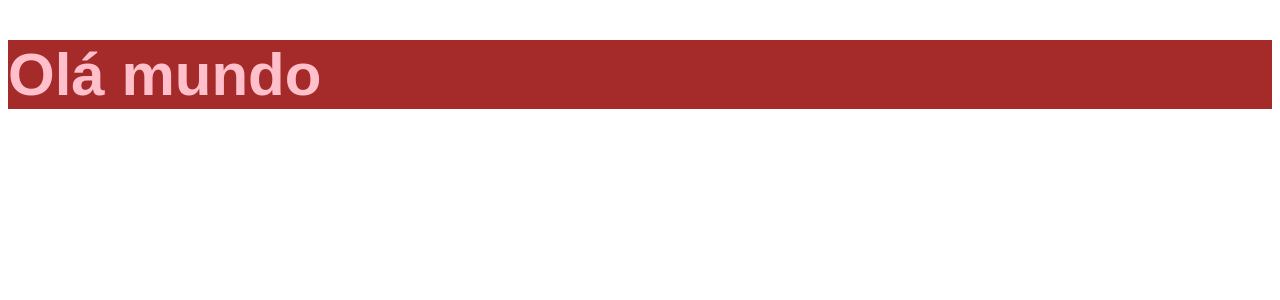
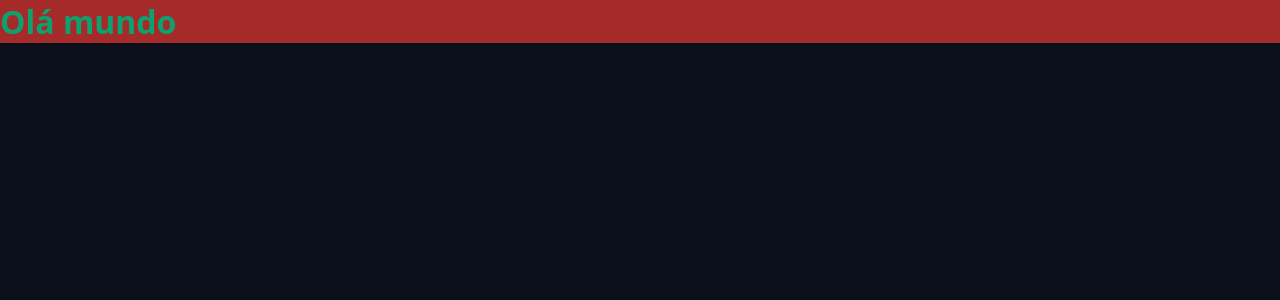
Before and after one commit to pablodesenvolvimento/chronos-pomodoro, a React (Vite) app: page / in a window 1280 px wide. Shown: the top 300 px of the page. Built offline with nearby package versions, Linux system fonts and the light colour scheme.

Commit message:
Variáveis e Reset de CSS do Chronos

```diff
--- a/src/styles/global.css
+++ b/src/styles/global.css
@@ -1,6 +1,20 @@
 body {
-    font-family: sans-serif;
-    font-size: 30px;
+    font-family: system-ui, -apple-system, BlinkMacSystemFont, 'Segoe UI', Roboto,
+        Oxygen, Ubuntu, Cantarell, 'Open Sans', 'Helvetica Neue', sans-serif;
+    font-size: 1.6rem;
+    /* 16px */
+    background: var(--gray-900);
+    color: var(--text-default);
+}
+
+* {
+    margin: 0;
+    padding: 0;
+    box-sizing: border-box;
+}
+
+html {
+    font-size: 62.5%;
 }
 
 h1 {
--- a/src/styles/theme.css
+++ b/src/styles/theme.css
@@ -1,3 +1,38 @@
 :root {
     --primary: pink;
+    --gray-100: #e6e9f0;
+    --gray-200: #cdd3e1;
+    --gray-300: #aab3cc;
+    --gray-400: #555f7d;
+    --gray-500: #454f6a;
+    --gray-600: #363d56;
+    --gray-700: #272f43;
+    --gray-800: #181f2e;
+    --gray-900: #0a0f1a;
+
+    --primary-light: #4de7b7;
+    --primary: #0da170;
+    --primary-dark: #065f46;
+
+    --link-color: #10b981;
+    --link-hover: #0b8a60;
+
+    --success: #22c55e;
+    --warning: #eab308;
+    --error: #991b1b;
+    --info: #0ea5e9;
+
+    --text-over-primary: #0a0f1a;
+    --text-over-primary-dark: #e6e9f0;
+    --text-over-primary-light: #0a0f1a;
+    --text-over-success: #0a0f1a;
+    --text-over-warning: #0a0f1a;
+    --text-over-error: #e6e9f0;
+    --text-over-info: #0a0f1a;
+
+    --text-default: #e6e9f0;
+    --text-muted: #aab3cc;
+
+    --disabled: #555f7d;
+    --text-disabled: #aab3cc;
 }
```
